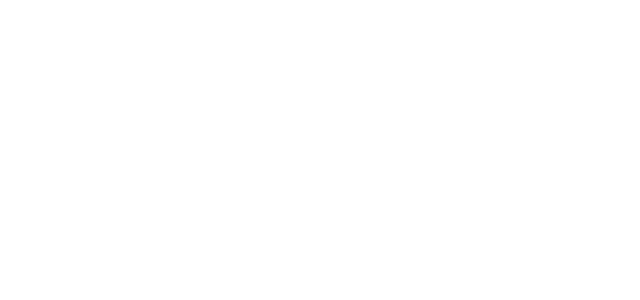
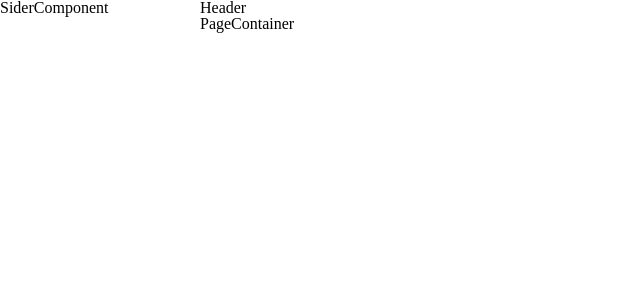
Before and after one commit to ClevertecFrontendLab/AlexMakovetskiy, a React (Vite) app: page /#/ in a window 1280 px wide. Shown: the top 300 px of the page, without its empty margins (0-640 px from the left). Built offline with nearby package versions, Linux system fonts and the light colour scheme.

Commit message:
feat: add basic page layout

```diff
--- /dev/null
+++ b/src/components/header/header.tsx
@@ -0,0 +1,9 @@
+import styles from "./header.module.scss";
+
+export function Header() {
+    return (
+        <header>
+        Header
+        </header>
+    );
+}
--- /dev/null
+++ b/src/components/header/index.ts
@@ -0,0 +1 @@
+export { Header } from "./header";
--- /dev/null
+++ b/src/components/index.ts
@@ -0,0 +1,3 @@
+export { Header } from "./header";
+export { PageContainer } from "./page-container";
+export { SiderComponent } from "./sider";
--- /dev/null
+++ b/src/components/page-container/index.ts
@@ -0,0 +1 @@
+export { PageContainer } from "./page-container";
--- /dev/null
+++ b/src/components/page-container/page-container.tsx
@@ -0,0 +1,9 @@
+import styles from "./page-container.module.scss";
+
+export function PageContainer() {
+    return (
+        <main>
+        PageContainer
+        </main>
+    );
+}
--- /dev/null
+++ b/src/components/sider/index.ts
@@ -0,0 +1 @@
+export { SiderComponent } from "./sider";
--- /dev/null
+++ b/src/components/sider/sider.tsx
@@ -0,0 +1,11 @@
+import Sider from 'antd/lib/layout/Sider';
+
+import styles from "./sider.module.scss";
+
+export function SiderComponent() {
+    return (
+        <Sider>
+            SiderComponent
+        </Sider>
+    );
+}
--- a/src/pages/main-page/main-page.module.scss
+++ b/src/pages/main-page/main-page.module.scss
@@ -1,42 +1,3 @@
-#root {
-    max-width: 1280px;
-    margin: 0 auto;
-    padding: 2rem;
-    text-align: center;
+.layoutMain {
+    display: flex;
 }
-
-.logo {
-    height: 6em;
-    padding: 1.5em;
-    will-change: filter;
-    transition: filter 300ms;
-}
-.logo:hover {
-    filter: drop-shadow(0 0 2em #646cffaa);
-}
-.logo.react:hover {
-    filter: drop-shadow(0 0 2em #61dafbaa);
-}
-
-@keyframes logo-spin {
-    from {
-        transform: rotate(0deg);
-    }
-    to {
-        transform: rotate(360deg);
-    }
-}
-
-@media (prefers-reduced-motion: no-preference) {
-    a:nth-of-type(2) .logo {
-        animation: logo-spin infinite 20s linear;
-    }
-}
-
-.card {
-    padding: 2em;
-}
-
-.read-the-docs {
-    color: #888;
-}
--- a/src/pages/main-page/main-page.tsx
+++ b/src/pages/main-page/main-page.tsx
@@ -1,13 +1,17 @@
 import { Layout } from 'antd';
+
+import { SiderComponent, Header, PageContainer } from '@components/index';
 
 import styles from "./main-page.module.scss";
 
 export function MainPage() {
     return (
-        <Layout>
-            <header></header>
-            <main></main>
-            <footer></footer>
+        <Layout className={styles.layoutMain}>
+            <SiderComponent/>
+            <div className={styles.mainWrap}>
+                <Header/>
+                <PageContainer/>
+            </div>
         </Layout>
     );
 }
```
Also changed, not shown: src/components/header/header.module.scss (added), src/components/page-container/page-container.module.scss (added), src/components/sider/sider.module.scss (added).
